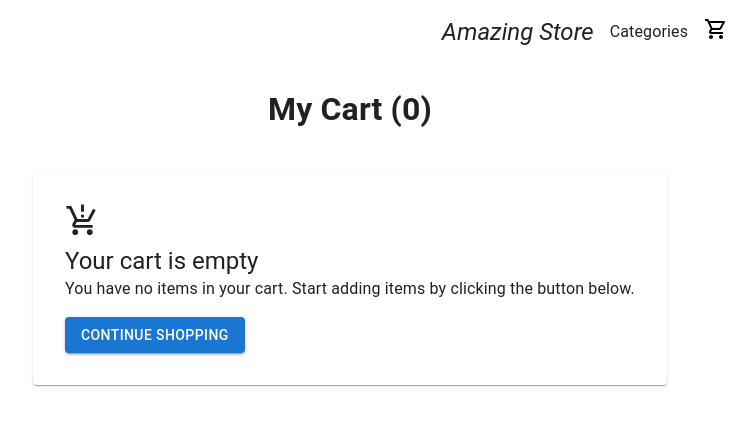
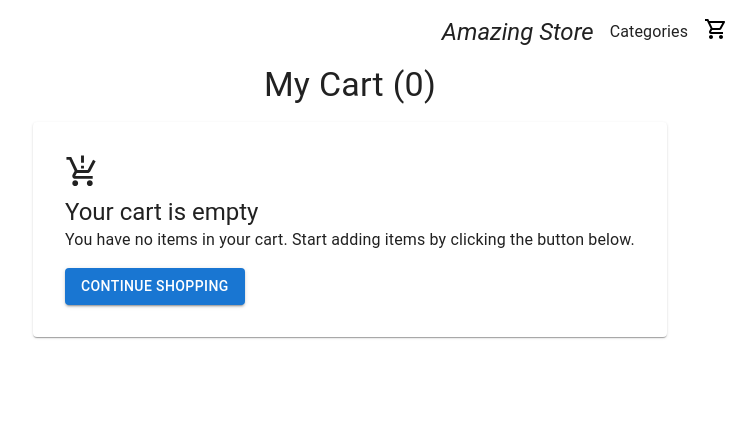
Before and after one commit to chucoyos/shopping_cart, a React (Vite) app: page /cart in a window 1280 px wide. Shown: the top 426 px of the page, without its empty margins (55-811 px from the left). Built offline with nearby package versions, Linux system fonts and the light colour scheme.

Commit message:
Add typography

```diff
--- a/src/components/Cart.jsx
+++ b/src/components/Cart.jsx
@@ -31,7 +31,7 @@ const Cart = () => {
 					'@media (max-width: 800px)': { maxWidth: '100%' },
 				}}
 			>
-				<h1>My Cart ({cart.length})</h1>
+				<Typography variant='h4'>My Cart ({cart.length})</Typography>
 				{cart.length === 0 && <EmptyCart />}
 				<Box sx={{ display: 'flex', flexDirection: 'column', gap: '32px' }}>
 					{cart.map((product) => {
@@ -89,7 +89,7 @@ const Cart = () => {
 					sx={{
 						display: 'flex',
 						flexDirection: 'column',
-						marginTop: '128px',
+						marginTop: '80px',
 						'@media (max-width: 820px)': {
 							width: '100%',
 							justifyContent: 'center',
```
